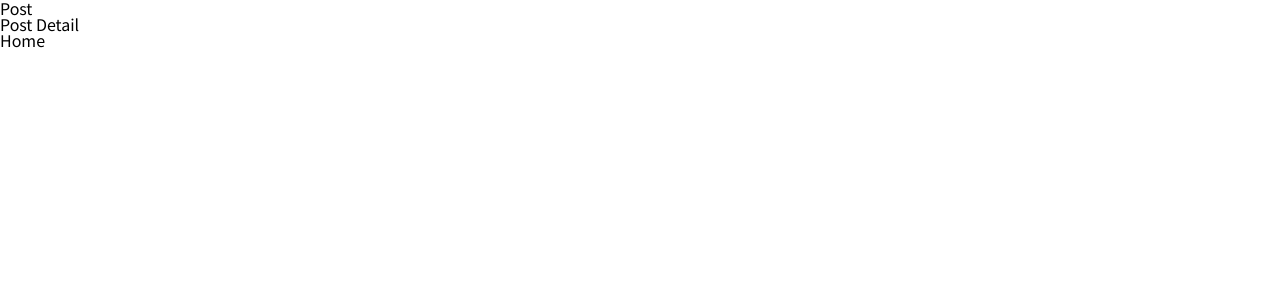
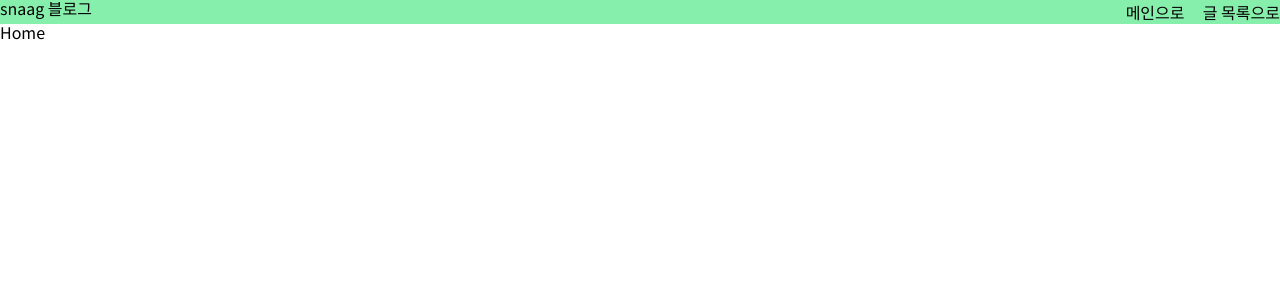
Before and after one commit to snaag/snaag.github.io, a React (Create React App) app: page / in a window 1280 px wide. Shown: the top 300 px of the page. Built offline with nearby package versions, Linux system fonts and the light colour scheme.

Commit message:
update style Navigation

```diff
--- a/src/components/Navigation.tsx
+++ b/src/components/Navigation.tsx
@@ -3,10 +3,13 @@ import {Link} from "react-router-dom";
 
 const Navigation = () => {
     return (
-        <div>
-            <Link to={'post'}>Post</Link>
-            <br/>
-            <Link to={'post-list'}>Post Detail</Link>
+        <div className="flex justify-between sticky top-0 bg-green-300">
+            <h2 className="hidden md:block">snaag 블로그</h2>
+            <div className="grid grid-cols-2">
+                <Link className="text-base" to={'/'}>메인으로</Link>
+                <Link className="text-base" to={'post-list'}>글 목록으로</Link>
+            </div>
+            <h2 className="block md:hidden">snaag</h2>
         </div>
     );
 };
```
